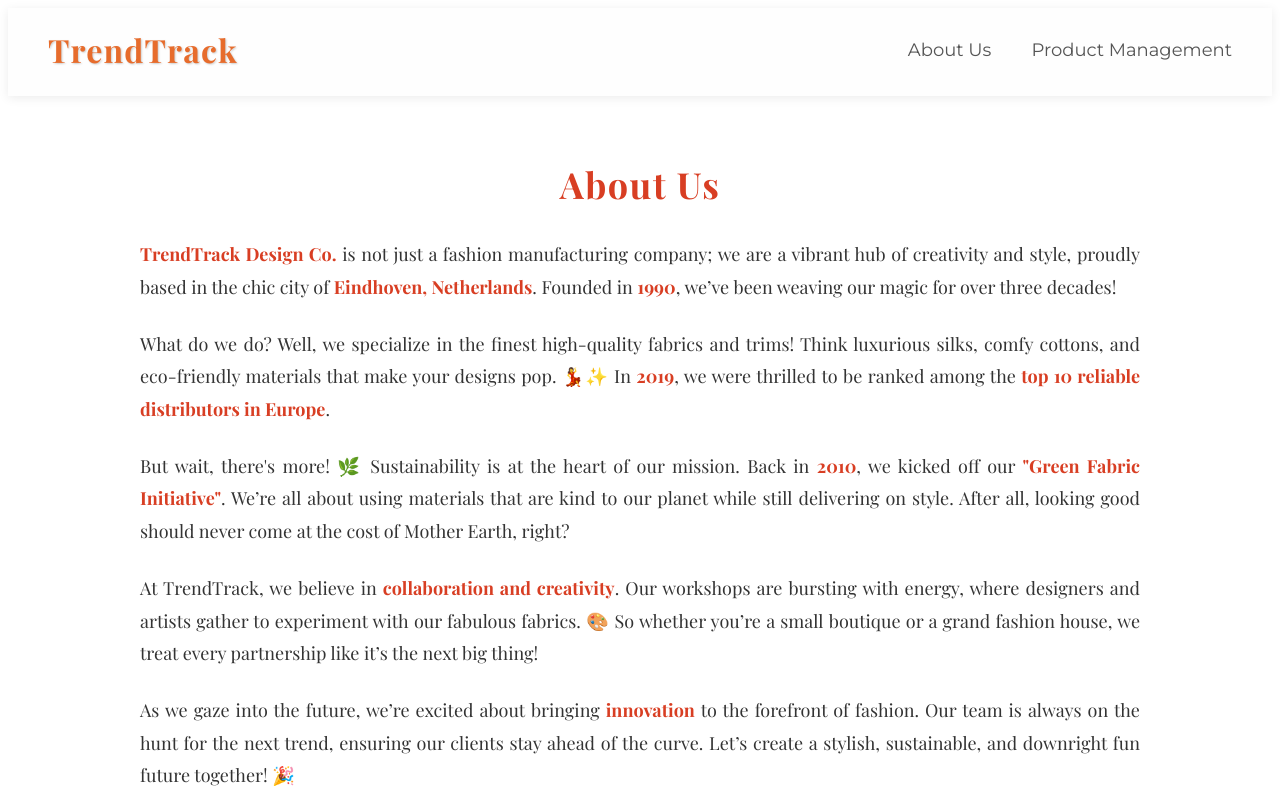
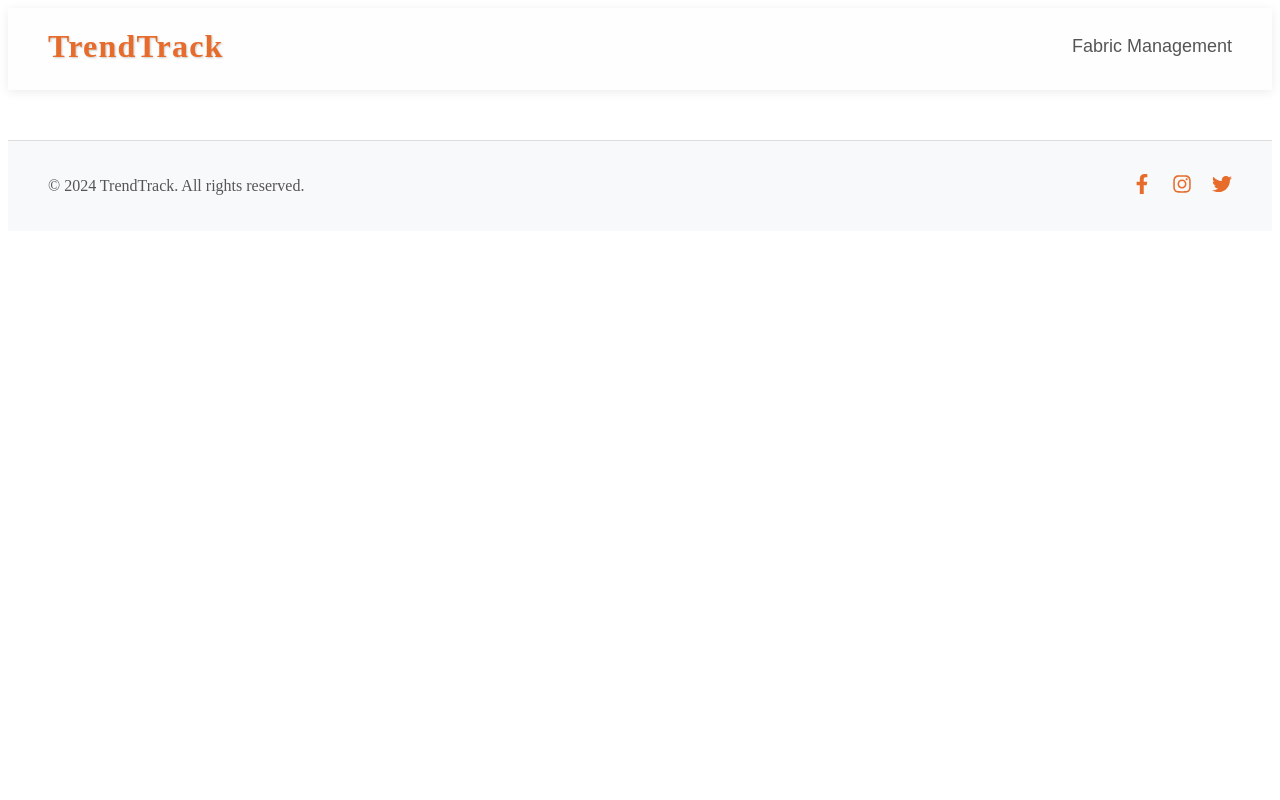
Before and after one commit to ivetkalchev/TrendTrack, a React (Vite) app: page /aboutus in a window 1280 px wide. Shown: the top 800 px of the page. Built offline with nearby package versions, Linux system fonts and the light colour scheme.

Commit message:
did some renaming

```diff
--- a/src/App.jsx
+++ b/src/App.jsx
@@ -1,10 +1,9 @@
 import React from 'react';
 
 import Header from './components/Header';
-import AboutUsPage from './pages/AboutUsPage';
 import HomePage from './pages/HomePage';
 import Footer from './components/Footer';
-import ProductManagementPage from './pages/ProductManagementPage';
+import FabricManagementPage from './pages/FabricManagementPage';
 
 import { BrowserRouter as Router, Route, Routes } from 'react-router-dom';
 
@@ -14,8 +13,7 @@ const App = () => {
       <Header />
       <Routes>
         <Route path="/" element={<HomePage />} />
-        <Route path="/aboutus" element={<AboutUsPage />} />
-        <Route path="/productmanagement" element={<ProductManagementPage />} />
+        <Route path="/fabric-management" element={<FabricManagementPage />} />
       </Routes>
       <Footer />
     </Router>
--- a/src/components/AddProduct.jsx
+++ b/src/components/AddFabric.jsx
@@ -1,7 +1,7 @@
 import React, { useState } from 'react';
-import './AddProduct.css';
+import './AddFabric.css';
 
-const AddProduct = ({ onAdd, onClose }) => {
+const AddFabric = ({ onAdd, onClose }) => {
   const [name, setName] = useState('');
   const [color, setColor] = useState('');
   const [material, setMaterial] = useState('');
@@ -41,14 +41,14 @@ const AddProduct = ({ onAdd, onClose }) => {
 
   return (
     <div className="add-product-form">
-      <h3>Add Product</h3>
+      <h3>Add Fabric</h3>
       <form onSubmit={handleSubmit}>
 
         <input
           type="text"
           value={name}
           onChange={(e) => setName(e.target.value)}
-          placeholder="Product Name"
+          placeholder="Name"
           required
         />
 
@@ -132,4 +132,4 @@ const AddProduct = ({ onAdd, onClose }) => {
   );
 };
 
-export default AddProduct;
+export default AddFabric;
--- a/src/components/EditProduct.jsx
+++ b/src/components/EditFabric.jsx
@@ -1,7 +1,7 @@
 import React, { useState, useEffect } from 'react';
-import './EditProduct.css';
+import './EditFabric.css';
 
-const EditProduct = ({ product, onUpdate, onClose }) => {
+const EditFabric = ({ product, onUpdate, onClose }) => {
   const initialFormData = {
     name: product.name,
     material: product.material,
@@ -58,14 +58,14 @@ const EditProduct = ({ product, onUpdate, onClose }) => {
 
   return (
     <div className="edit-product-form">
-      <h3>Edit Product</h3>
+      <h3>Edit Fabric</h3>
       <form onSubmit={handleSubmit}>
         <input
           type="text"
           name="name"
           value={formData.name}
           onChange={handleInputChange}
-          placeholder="Product Name"
+          placeholder="Name"
           required
         />
 
@@ -164,4 +164,4 @@ const EditProduct = ({ product, onUpdate, onClose }) => {
   );
 };
 
-export default EditProduct;
+export default EditFabric;
--- a/src/components/Header.jsx
+++ b/src/components/Header.jsx
@@ -9,8 +9,7 @@ const Header = () => {
         <h1>TrendTrack</h1>
       </Link>
       <nav>
-        <Link to="/aboutus">About Us</Link>
-        <Link to="/productmanagement">Product Management</Link>
+        <Link to="/fabric-management">Fabric Management</Link>
       </nav>
     </header>
   );
--- a/src/pages/AboutUsPage.css
+++ /dev/null
@@ -1,33 +0,0 @@
-@import url('https://fonts.googleapis.com/css2?family=Playfair+Display:wght@400;700&family=Montserrat:wght@300;400&display=swap');
-
-.about-us {
-  padding: 40px 20px;
-  color: #333;
-  max-width: 1000px; /* Slightly increased width for better readability */
-  margin: 0 auto;
-  font-family: 'Playfair Display', serif;; /* More elegant font choice */
-}
-
-.about-us h1 {
-  font-size: 36px; /* Larger, more prominent header */
-  color: #D83E23;
-  margin-bottom: 30px;
-  text-align: center; /* Center-align the header for balance */
-  letter-spacing: 1.5px; /* Slight letter spacing for elegance */
-}
-
-.about-us p {
-  line-height: 1.8; /* Increased line height for better readability */
-  margin-bottom: 25px;
-  text-align: justify; /* Justify text for a neat look */
-  font-size: 18px; /* Larger font size for comfortable reading */
-}
-
-.about-us strong {
-  color: #D83E23; /* Highlighted text in the theme color */
-  font-weight: bold; /* Emphasize key text */
-}
-
-.about-us p:last-child {
-  margin-bottom: 0; /* Remove margin on the last paragraph */
-}
--- a/src/pages/AboutUsPage.jsx
+++ /dev/null
@@ -1,42 +0,0 @@
-import React from 'react';
-import './AboutUsPage.css';
-
-const AboutUsPage = () => {
-  return (
-    <div className="about-us">
-      <h1>About Us</h1>
-      <p>
-        <strong>TrendTrack Design Co.</strong> is not just a fashion manufacturing company; we are a vibrant hub of creativity
-        and style, proudly based in the chic city of <strong>Eindhoven, Netherlands</strong>. Founded in <strong>1990</strong>,
-        we’ve been weaving our magic for over three decades!
-      </p>
-      <p>
-        What do we do? Well, we specialize in the finest high-quality fabrics and trims! Think luxurious silks, comfy cottons,
-        and eco-friendly materials that make your designs pop. 💃✨ In <strong>2019</strong>, we were thrilled to be ranked
-        among the <strong>top 10 reliable distributors in Europe</strong>.
-      </p>
-      <p>
-        But wait, there's more! 🌿 Sustainability is at the heart of our mission. Back in <strong>2010</strong>,
-        we kicked off our <strong>"Green Fabric Initiative"</strong>. We’re all about using materials that are kind
-        to our planet while still delivering on style. After all, looking good should never come at the cost of Mother Earth,
-        right?
-      </p>
-      <p>
-        At TrendTrack, we believe in <strong>collaboration and creativity</strong>. Our workshops are bursting with energy,
-        where designers and artists gather to experiment with our fabulous fabrics. 🎨 So whether you’re a small boutique
-        or a grand fashion house, we treat every partnership like it’s the next big thing!
-      </p>
-      <p>
-        As we gaze into the future, we’re excited about bringing <strong>innovation</strong> to the forefront of fashion.
-        Our team is always on the hunt for the next trend, ensuring our clients stay ahead of the curve. Let’s create a
-        stylish, sustainable, and downright fun future together! 🎉
-      </p>
-      <p>
-        So, whether you're here for a new collection or just to say hello, welcome to the TrendTrack family! Together,
-        let's make fashion fabulous and responsible. 💖
-      </p>
-    </div>
-  );
-};
-
-export default AboutUsPage;
--- a/src/pages/ProductManagementPage.jsx
+++ b/src/pages/FabricManagementPage.jsx
@@ -1,8 +1,8 @@
 import React, { useEffect, useState } from 'react';
 import { getFabrics, addFabric, updateFabric, deleteFabric } from '../services/fabricService';
-import ProductAdmin from '../components/ProductAdmin';
-import AddProduct from '../components/AddProduct';
-import './ProductManagementPage.css';
+import ProductAdmin from '../components/FabricControlPanel';
+import AddProduct from '../components/AddFabric';
+import './FabricManagementPage.css';
 
 const ProductManagementPage = () => {
   const [fabrics, setFabrics] = useState([]);
```
Also changed, not shown: src/components/FabricControlPanel.jsx (renamed from src/components/ProductAdmin.jsx, +4 -4 lines), src/components/AddFabric.css (renamed from src/components/AddProduct.css), src/components/EditFabric.css (renamed from src/components/EditProduct.css), src/components/FabricControlPanel.css (renamed from src/components/ProductAdmin.css), src/pages/FabricManagementPage.css (renamed from src/pages/ProductManagementPage.css).
